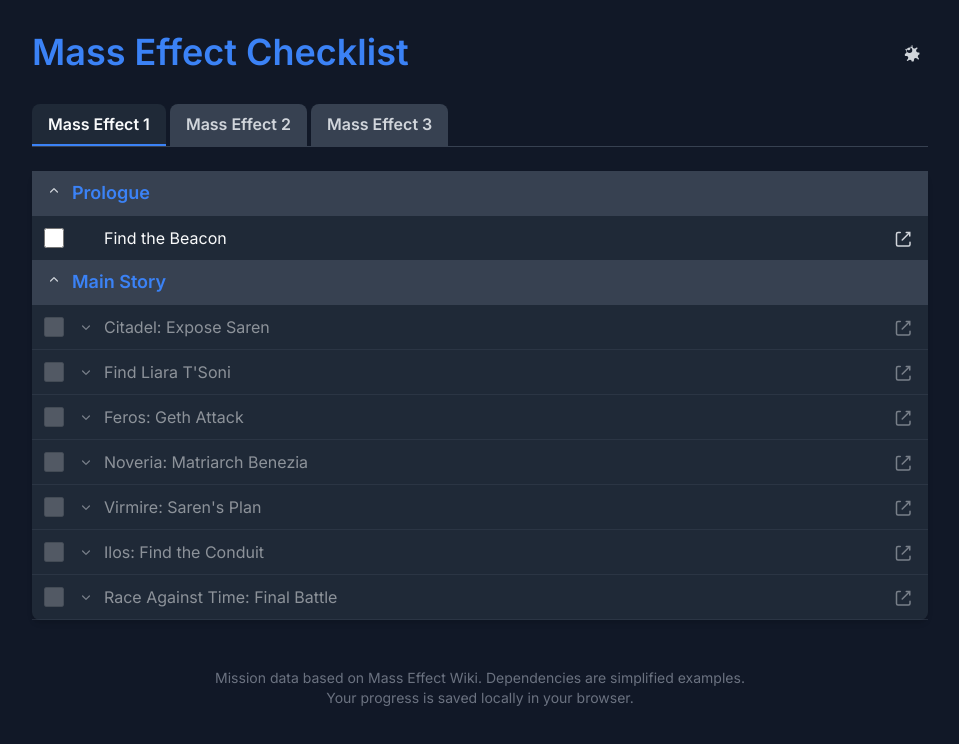
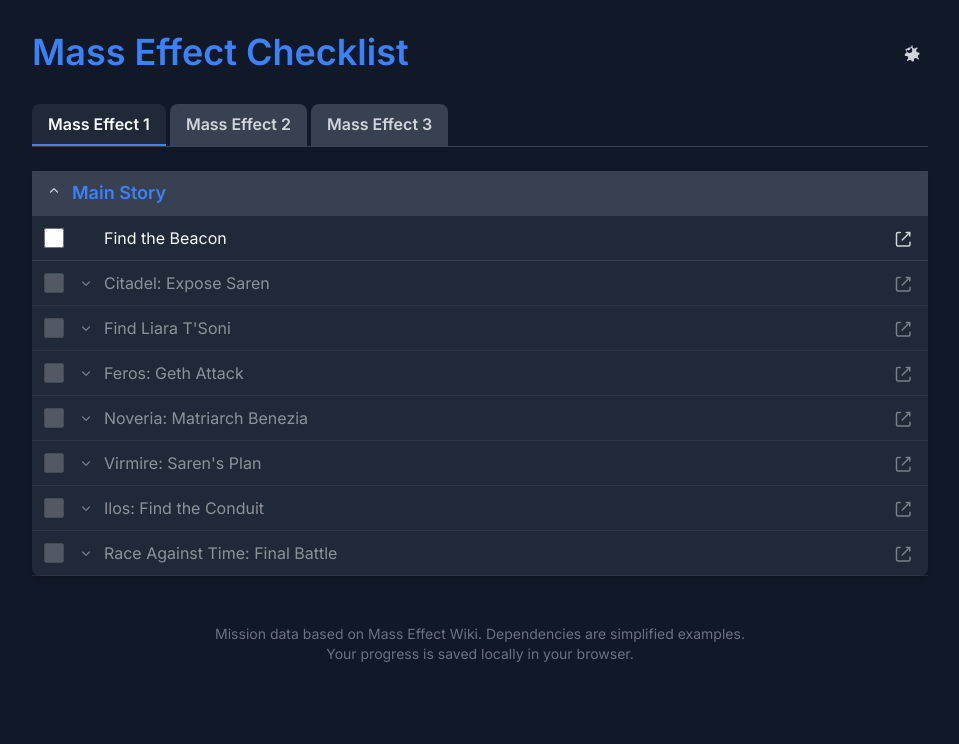
Before and after one commit to vlabensky/mass-effect-checklist, a Next.js app: page / in a window 1280 px wide. Shown: the top 744 px of the page, without its empty margins (160-1119 px from the left). Built offline with nearby package versions, Linux system fonts and the light colour scheme.

Commit message:
Remove me1 prologue

```diff
--- a/src/app/behavior/missions/types.ts
+++ b/src/app/behavior/missions/types.ts
@@ -7,7 +7,6 @@
   ;
 
 export type SectionId =
-  | 'me1_prologue'
   | 'me1_story'
   | 'me2_plot'
   | 'me2_dossiers'
--- a/src/app/behavior/translations/types.ts
+++ b/src/app/behavior/translations/types.ts
@@ -36,7 +36,6 @@
   themeName_theme_me1: string;
   themeName_theme_me2: string;
   themeName_theme_me3: string;
-  group_me1_prologue: string,
   group_me1_story: string,
   group_me2_plot: string,
   group_me2_dossiers: string,
--- a/src/app/resx/data/index.ts
+++ b/src/app/resx/data/index.ts
@@ -6,15 +6,12 @@
   games: [{
     id: 'me1',
     sections: [{
-      id: 'me1_prologue',
+      id: 'me1_story',
       missions: [{
         id: 'me1_eden_prime',
         prerequisites: [],
         wikiUrl: w('Find_the_Beacon'),
-      }],
-    }, {
-      id: 'me1_story',
-      missions: [{
+      }, {
         id: 'me1_citadel_expose_saren',
         prerequisites: ['me1_eden_prime'],
         wikiUrl: w('Citadel:_Expose_Saren'),
--- a/src/app/resx/text/translations/_en.ts
+++ b/src/app/resx/text/translations/_en.ts
@@ -24,7 +24,6 @@
   themeName_theme_me1: "Mass Effect 1",
   themeName_theme_me2: "Mass Effect 2",
   themeName_theme_me3: "Mass Effect 3",
-  group_me1_prologue: "Prologue",
   group_me1_story: "Main Story",
   group_me2_plot: "Plot",
   group_me2_dossiers: "Dossiers",
```
